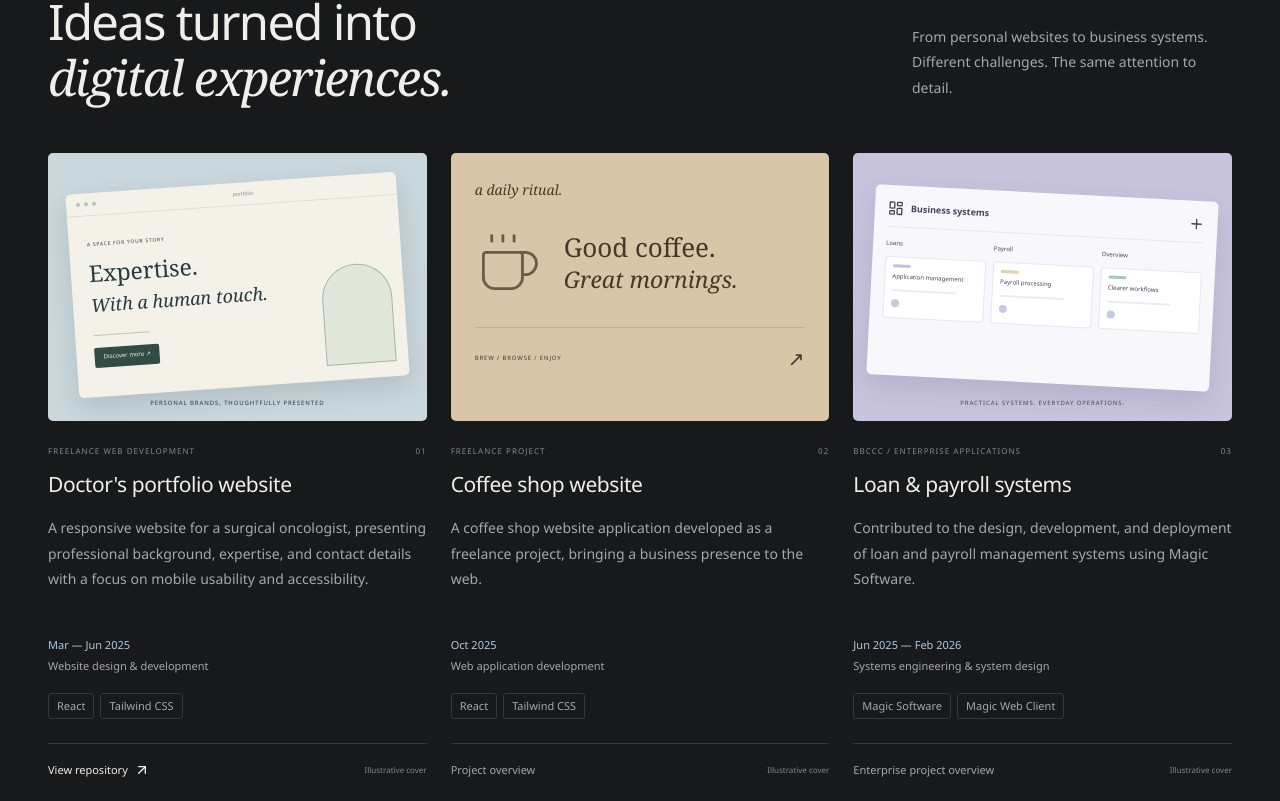
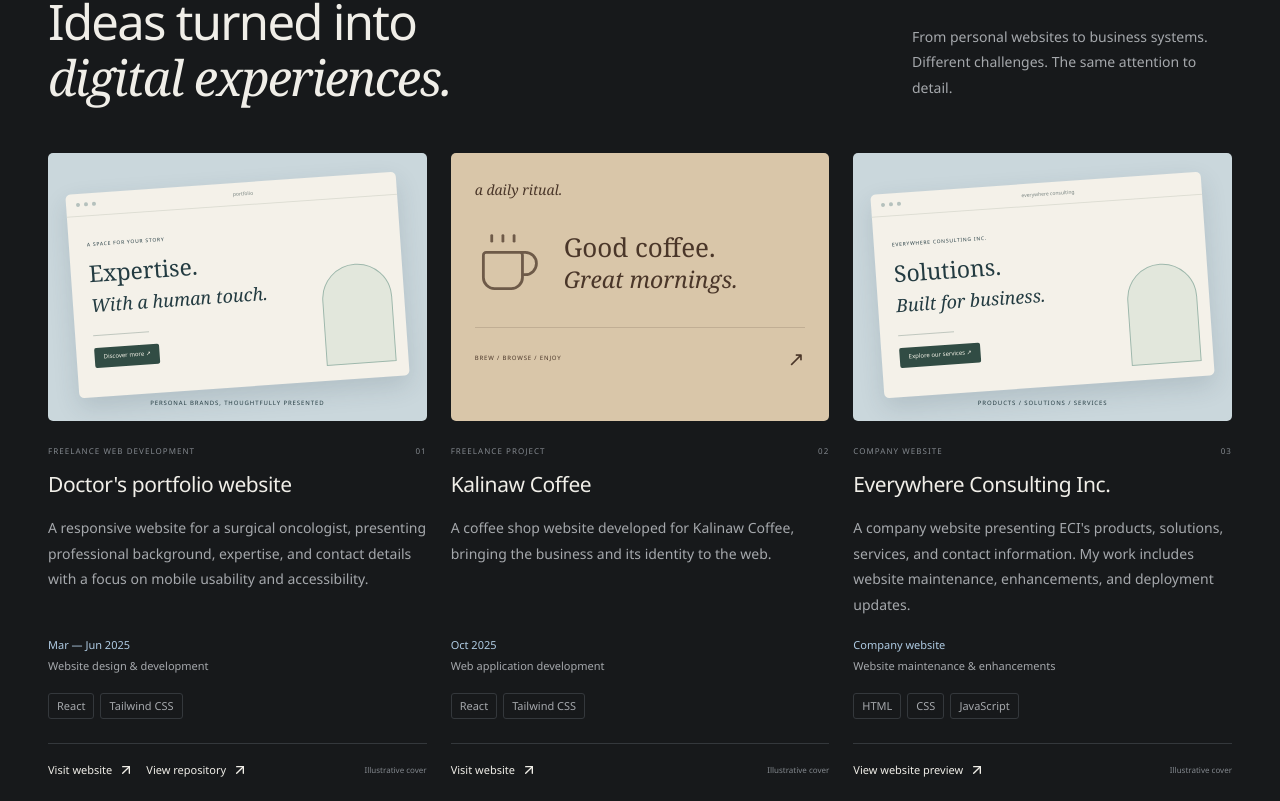
Before and after one commit to kcrosita23/myportfolio, a React (Vite) app: page / in a window 1280 px wide. Shown: the part 985-1786 px from the top of the page. Built offline with nearby package versions, Linux system fonts and the light colour scheme.

Commit message:
Add live project links and ECI website to portfolio

```diff
--- a/src/components/ProjectsSection.jsx
+++ b/src/components/ProjectsSection.jsx
@@ -3,6 +3,14 @@
 
 // These are illustrative covers, not screenshots of deployed applications.
 function ProjectCover({ type }) {
+  if (type === "company") return (
+    <div className="project-cover cover-portfolio" aria-hidden="true">
+      <div className="mini-browser"><div className="browser-bar"><i /><i /><i /><span>everywhere consulting</span></div>
+        <div className="mini-portfolio"><span className="mini-label">EVERYWHERE CONSULTING INC.</span><strong>Solutions.<br /><em>Built for business.</em></strong><div className="mini-rule" /><span className="mini-pill">Explore our services ↗</span><div className="mini-orbit" /></div>
+      </div>
+      <span className="cover-caption">PRODUCTS / SOLUTIONS / SERVICES</span>
+    </div>
+  );
   if (type === "portfolio") return (
     <div className="project-cover cover-portfolio" aria-hidden="true">
       <div className="mini-browser"><div className="browser-bar"><i /><i /><i /><span>portfolio</span></div>
@@ -37,7 +45,11 @@
             <h3>{project.title}</h3><p>{project.description}</p>
             <div className="project-contribution"><span>{project.period}</span><span>{project.contribution}</span></div>
             <ul className="tags" aria-label={`${project.title} technologies`}>{project.tech.map((tech) => <li key={tech}>{tech}</li>)}</ul>
-            <div className="project-footer">{project.repository ? <a className="text-link" href={project.repository} target="_blank" rel="noopener noreferrer">{project.linkLabel}<ArrowUpRight size={16} /><span className="sr-only"> (opens in a new tab)</span></a> : <span className="project-status">{project.status}</span>}<span className="cover-disclaimer">Illustrative cover</span></div>
+            <div className="project-footer"><div className="project-links">
+              {project.website && <a className="text-link" href={project.website} target="_blank" rel="noopener noreferrer">{project.id === "eci-website" ? "View website preview" : "Visit website"}<ArrowUpRight size={16} /><span className="sr-only"> (opens in a new tab)</span></a>}
+              {project.repository && <a className="text-link" href={project.repository} target="_blank" rel="noopener noreferrer">{project.linkLabel}<ArrowUpRight size={16} /><span className="sr-only"> (opens in a new tab)</span></a>}
+              {!project.website && !project.repository && <span className="project-status">{project.status}</span>}
+            </div><span className="cover-disclaimer">Illustrative cover</span></div>
           </div>
         </article>)}</div>
         <div className="work-more"><span>Let's connect and talk about your next idea.</span><a className="text-link" href={profile.facebook} target="_blank" rel="noopener noreferrer"><Facebook size={17} /> Connect on Facebook <ArrowUpRight size={16} /><span className="sr-only"> (opens in a new tab)</span></a></div>
--- a/src/data/portfolio.js
+++ b/src/data/portfolio.js
@@ -32,16 +32,23 @@
     id: "portfolio", number: "01", title: "Doctor's portfolio website", category: "Freelance web development",
     description: "A responsive website for a surgical oncologist, presenting professional background, expertise, and contact details with a focus on mobile usability and accessibility.",
     tech: ["React", "Tailwind CSS"], cover: "portfolio", period: "Mar — Jun 2025", contribution: "Website design & development",
-    repository: "https://github.com/kcrosita23/doctors", linkLabel: "View repository",
+    website: "https://surgicaloncology.vercel.app", repository: "https://github.com/kcrosita23/doctors", linkLabel: "View repository",
     status: "Repository available",
   },
   {
-    id: "coffee", number: "02", title: "Coffee shop website", category: "Freelance project",
-    description: "A coffee shop website application developed as a freelance project, bringing a business presence to the web.",
+    id: "coffee", number: "02", title: "Kalinaw Coffee", category: "Freelance project",
+    description: "A coffee shop website developed for Kalinaw Coffee, bringing the business and its identity to the web.",
+    website: "https://kalinawcoffee.netlify.app",
     tech: ["React", "Tailwind CSS"], cover: "coffee", period: "Oct 2025", contribution: "Web application development", status: "Project overview",
   },
   {
-    id: "business-systems", number: "03", title: "Loan & payroll systems", category: "BBCCC / Enterprise applications",
+    id: "eci-website", number: "03", title: "Everywhere Consulting Inc.", category: "Company website",
+    description: "A company website presenting ECI's products, solutions, services, and contact information. My work includes website maintenance, enhancements, and deployment updates.",
+    tech: ["HTML", "CSS", "JavaScript"], cover: "company", period: "Company website", contribution: "Website maintenance & enhancements",
+    website: "https://everywhereconsulting.com/eci-preview/", status: "Website preview",
+  },
+  {
+    id: "business-systems", number: "04", title: "Loan & payroll systems", category: "BBCCC / Enterprise applications",
     description: "Contributed to the design, development, and deployment of loan and payroll management systems using Magic Software.",
     tech: ["Magic Software", "Magic Web Client"], cover: "systems", period: "Jun 2025 — Feb 2026", contribution: "Systems engineering & system design", status: "Enterprise project overview",
   },
--- a/src/index.css
+++ b/src/index.css
@@ -146,6 +146,7 @@
 .tags li { border: 1px solid var(--line); border-radius: 3px; font-size: 11px; color: var(--muted); padding: 4px 8px; line-height: 1.5; }
 .project-footer { border-top: 1px solid var(--line); margin-top: 24px; padding-top: 17px; display: flex; justify-content: space-between; align-items: center; gap: 8px; }
 .project-footer .text-link { font-size: 11px; gap: 6px; }
+.project-links { display: flex; flex-wrap: wrap; align-items: center; gap: 12px; }
 .project-status { color: var(--muted); font-size: 11px; }
 .cover-disclaimer { color: var(--subtle); font-size: 8px; }
 .work-more { display: flex; align-items: center; justify-content: space-between; gap: 24px; margin-top: 45px; font-size: 12px; color: var(--muted); }
```
Also changed, not shown: 1 other file (tests, documents, lock files or other folders).
